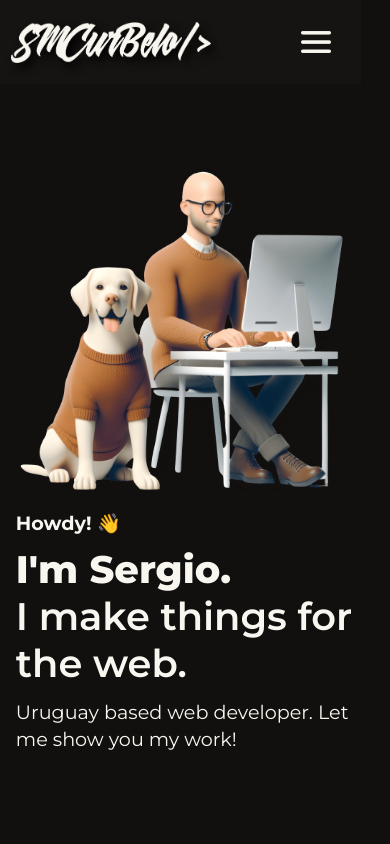
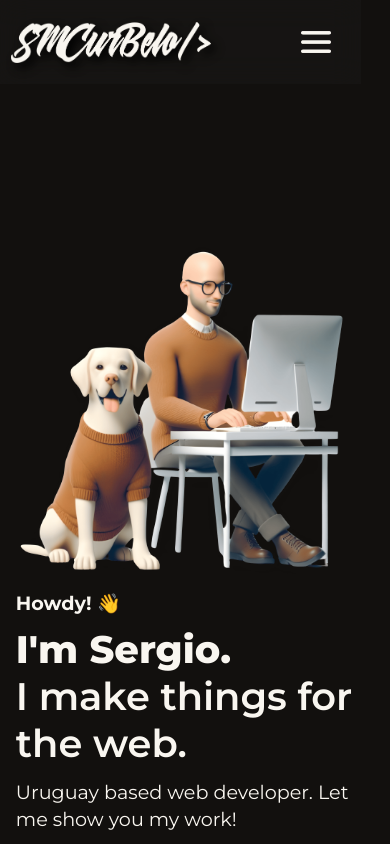
Before and after one commit to na7hk3r/smcurbelo, a React (Vite) app: page / in a window 390 px wide. Shown: the top 844 px of the page. Built offline with nearby package versions, Linux system fonts and the light colour scheme.

Commit message:
Responsividad Projects y Contact

```diff
--- a/src/components/Contact/Contact.css
+++ b/src/components/Contact/Contact.css
@@ -30,6 +30,7 @@
     flex-basis: 48%;
     color: var(--cream);
     height: 60vh;
+    margin-top: 0;
 }
 .contact-col h1{
     margin-bottom: .8em;
@@ -78,8 +79,19 @@ iframe{
 }
 
 /* --------- Media Query ---------- */
+@media screen and (max-width: 480px){
+    .contact{
+        margin: 0 auto;
+        max-width: 100%;
+        padding: 0;
+        height: auto;
+    }
+    .contact-col{
+        margin-top: 50%;
+    }
+}
 
-@media (max-width: 960px){
+@media screen and (max-width: 960px){
     .contact{
         display: flex;
         flex-direction: column;
@@ -96,12 +108,3 @@ iframe{
         width: 100%;
     }
 }
-
-@media (max-width: 480px){
-    .contact{
-        margin: 0 auto;
-        max-width: 100%;
-        padding: 0;
-        height: auto;
-    }
-}
--- a/src/components/Navbar/Navbar.css
+++ b/src/components/Navbar/Navbar.css
@@ -37,7 +37,7 @@
 
 /* -------------- Media Query -------------- */
 
-@media (max-width: 960px){
+@media screen and (max-width: 960px){
     nav{
         padding: 15px 0;
         height: 100vh;
@@ -73,7 +73,7 @@
     }
 }
 
-@media (max-width: 480px){
+@media screen and (max-width: 480px){
     .logo{
         margin-left: 0;
     }
--- a/src/components/ProjectCard/ProjectCard.css
+++ b/src/components/ProjectCard/ProjectCard.css
@@ -64,3 +64,16 @@
 .buttons img{
     width: 25px;
 }
+
+@media screen and (max-width: 480px){
+    .card-info{
+        padding: 1em;
+        height: auto;
+    }
+    .img-container{
+        height: 40%;
+    }
+    .card-info h2{
+        font-size: 1.3em;
+    }
+}
--- a/src/components/Projects/Projects.css
+++ b/src/components/Projects/Projects.css
@@ -5,5 +5,12 @@
     align-items: center;
     justify-content: space-around;
     align-content: stretch;
-    gap: 1.4em;
+    gap: 1.5em;
+    height: 100vh;
 }
+
+@media screen and (max-width: 480px){
+    .projects-container{
+        margin-top: 3rem;
+    }
+}
--- a/src/index.css
+++ b/src/index.css
@@ -42,7 +42,7 @@ body {
   display: flex;
   justify-content: center;
   width: 100%;
-  padding: 15%;
+  padding: 10%;
 }
 
 a{
@@ -62,5 +62,10 @@ a{
   .container{
     height: auto;
     padding: 10%;
+    margin-top: 5rem;
+    margin-bottom: 5rem;
+  }
+  .container:first-of-type{
+    margin-bottom: 0;
   }
 }
```
